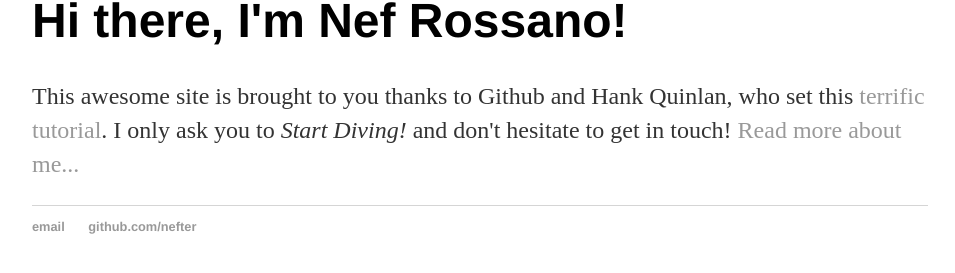
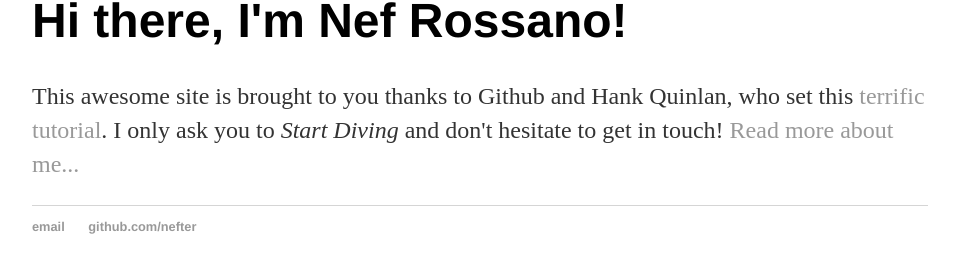
Before and after one commit to sunlinjin/nefter.github.io, a Jekyll site: the page built from index.html, in a window 1280 px wide. Shown: the part 117-390 px from the top of the page, without its empty margins (160-1115 px from the left). Built offline with Jekyll 4.4.1, drawn with Linux system fonts in a browser that asks for light colours.

```diff
--- a/index.html
+++ b/index.html
@@ -4,5 +4,5 @@ title: Nef Rossano, Human Being
 ---
     		<div class="blurb">
 			<h1>Hi there, I'm Nef Rossano!</h1>
-			<p>This awesome site is brought to you thanks to Github and Hank Quinlan, who set this <a href="http://jmcglone.com/guides/github-pages/">terrific tutorial</a>. I only ask you to  <em>Start Diving!</em> and don't hesitate to get in touch! <a href="/about">Read more about me...</a></p>
+			<p>This awesome site is brought to you thanks to Github and Hank Quinlan, who set this <a href="http://jmcglone.com/guides/github-pages/">terrific tutorial</a>. I only ask you to  <em>Start Diving</em> and don't hesitate to get in touch! <a href="/about">Read more about me...</a></p>
     		</div>
```
